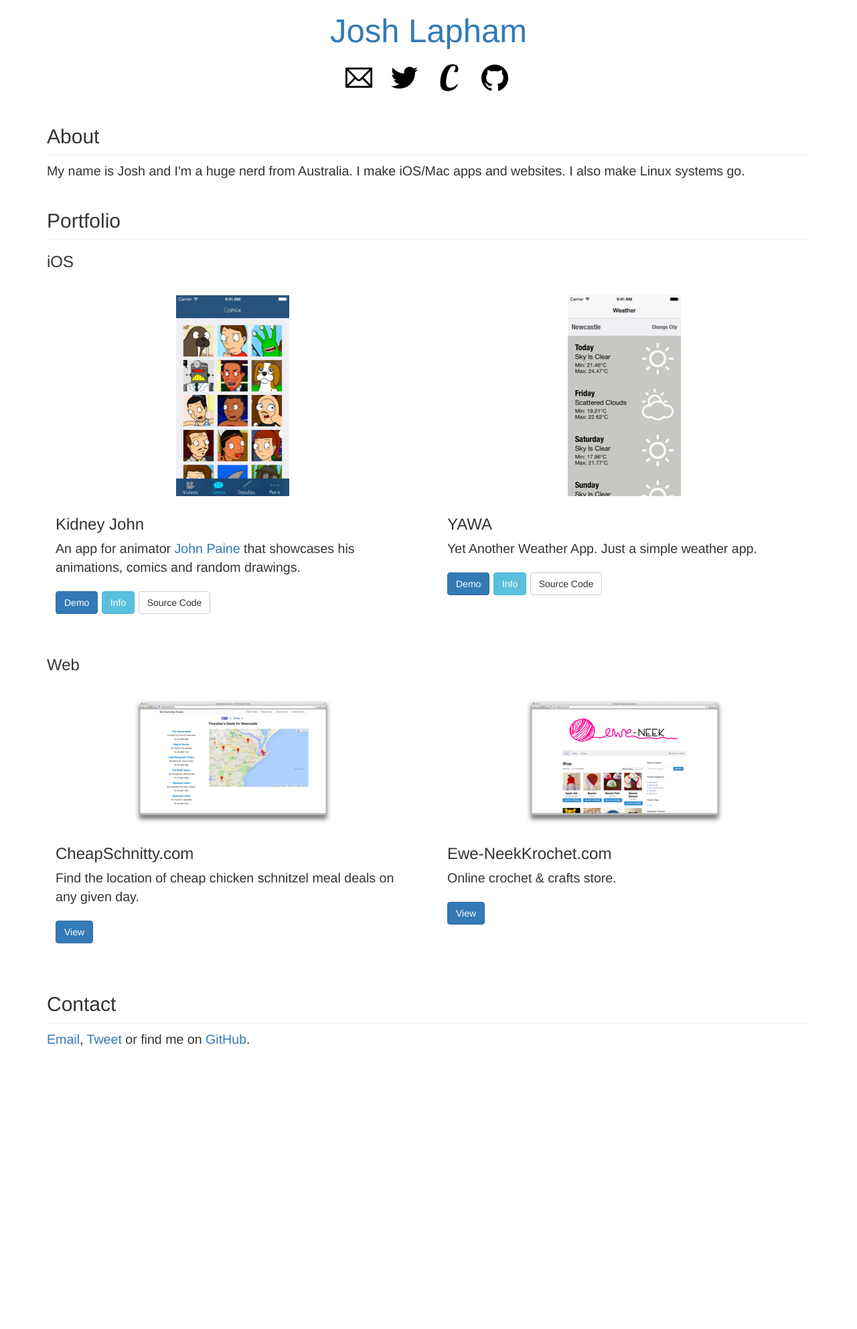
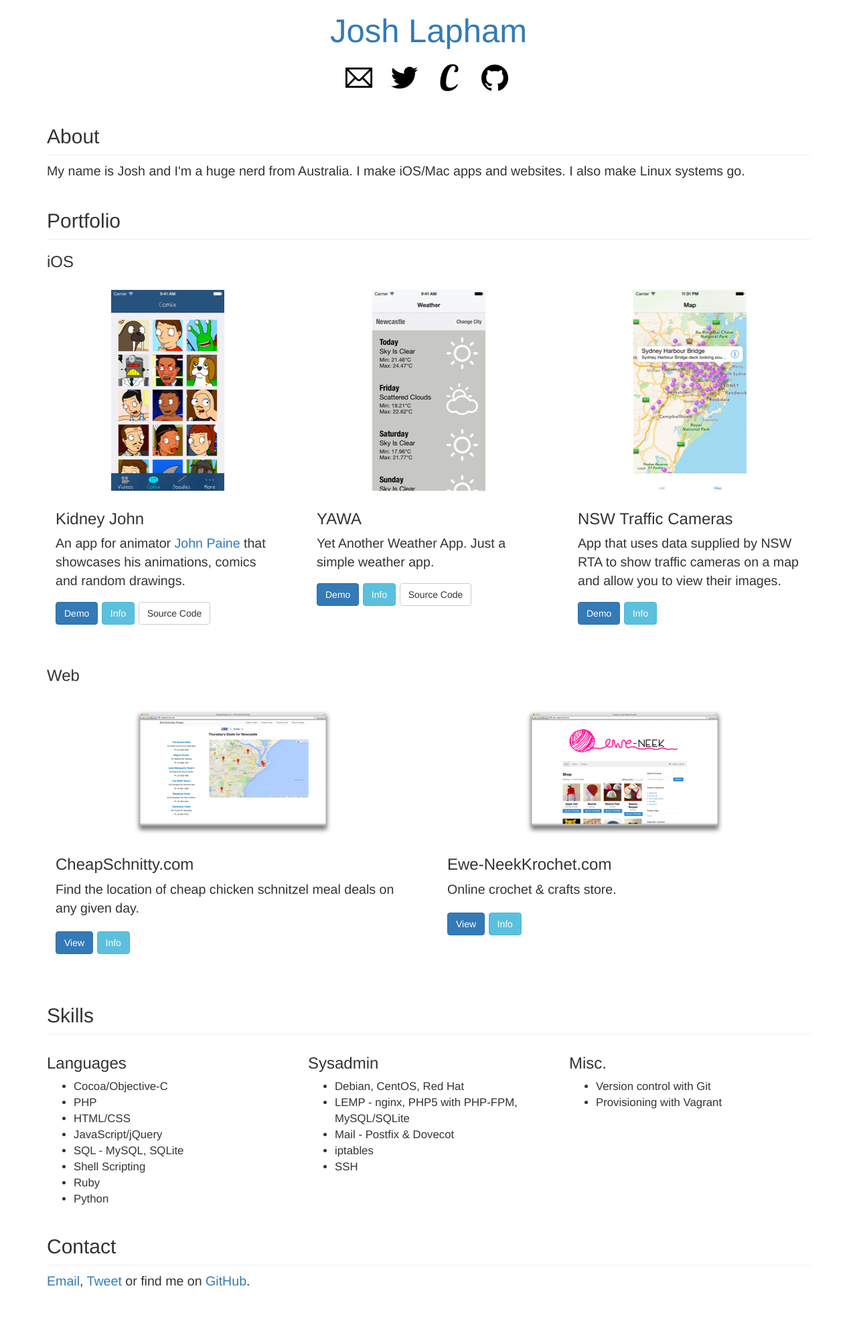
Before and after one commit to joshlapham/JoshLapham.com, a Jekyll site: the page built from index.html, in a window 1280 px wide. Shown: the whole page at 67% size. Built offline with Jekyll 4.4.1, drawn with Linux system fonts in a browser that asks for light colours; nearby versions of some CDN libraries; library files that are not in the unit come from our copies; Markdown is read by kramdown in place of the engine named in the settings; comment, search, counter and statistics services are not loaded; before the commit the page ends 1624 px from its top, so only the background shows below that.

Commit message:
Added new item to Portfolio; added Skills section.

```diff
--- a/_layouts/portfolio_item.html
+++ b/_layouts/portfolio_item.html
@@ -25,7 +25,7 @@
 
             <section class="col-md-12">
               <h4>Skills:</h4>
-              <ul id="app-skills">
+              <ul id="skills">
 
                 {{ content }}
 
--- a/assets/css/custom.css
+++ b/assets/css/custom.css
@@ -24,7 +24,7 @@ h2 {
 }
 
 /* Increase font size of these certain sections */
-#about, #portfolio, #contact {
+#about, #portfolio, #skills, #contact {
 	font-size: 1.4em;
 }
 
@@ -34,6 +34,10 @@ h2 {
 }
 
 #portfolio {
+	padding-bottom: 1%;
+}
+
+#skills {
 	padding-bottom: 1%;
 }
 
@@ -63,3 +67,8 @@ footer {
 #social-icons li {
 	padding: 0;
 }
+
+/* Skills list shown when Info button pressed */
+#skills {
+	font-size: 1.2em;
+}
--- a/index.html
+++ b/index.html
@@ -20,7 +20,7 @@ title: JoshLapham.com
 
                 <section class="row">
 
-                  <section class="col-sm-6 col-md-6">
+                  <section class="col-sm-4 col-md-4">
                     <section class="thumbnail">
                       <img src="/img/portfolio-kidneyapp.png" alt="Kidney John iOS app" />
                       <section class="caption">
@@ -31,7 +31,7 @@ title: JoshLapham.com
                     </section>
                   </section>
 
-                  <section class="col-sm-6 col-md-6">
+                  <section class="col-sm-4 col-md-4">
                     <section class="thumbnail">
                       <img src="/img/portfolio-yawaapp.png" alt="YAWA iOS app" />
                       <section class="caption">
@@ -42,7 +42,18 @@ title: JoshLapham.com
                     </section>
                   </section>
 
-                </section><!-- end row -->
+                   <section class="col-sm-4 col-md-4">
+                    <section class="thumbnail">
+                      <img src="/img/portfolio-trafficcamsapp.png" alt="NSW Traffic Cameras iOS app" />
+                      <section class="caption">
+                        <h3>NSW Traffic Cameras</h3>
+                        <p>App that uses data supplied by NSW RTA to show traffic cameras on a map and allow you to view their images.</p>
+                        <p><a href="https://app.io/fPxoUZ" class="btn btn-primary iframe" role="button">Demo</a> <a href="/portfolio/trafficcamsapp" class="btn btn-info iframe" role="button">Info</a></p>
+                      </section>
+                    </section>
+                  </section>
+
+                </section><!-- /row -->
 
                 <h3>Web</h3>
 
@@ -54,7 +65,7 @@ title: JoshLapham.com
                       <section class="caption">
                         <h3>CheapSchnitty.com</h3>
                         <p>Find the location of cheap chicken schnitzel meal deals on any given day.</p>
-                        <p><a href="http://cheapschnitty.com" class="btn btn-primary" role="button" target="_blank">View</a></p>
+                        <p><a href="http://cheapschnitty.com" class="btn btn-primary" role="button" target="_blank">View</a> <a href="/portfolio/cheapschnitty" class="btn btn-info iframe" role="button">Info</a></p>
                       </section>
                     </section>
                   </section>
@@ -65,7 +76,7 @@ title: JoshLapham.com
                       <section class="caption">
                         <h3>Ewe-NeekKrochet.com</h3>
                         <p>Online crochet & crafts store.</p>
-                        <p><a href="http://ewe-neekkrochet.com" class="btn btn-primary" role="button" target="_blank">View</a></p>
+                        <p><a href="http://ewe-neekkrochet.com" class="btn btn-primary" role="button" target="_blank">View</a> <a href="/portfolio/eweneek" class="btn btn-info iframe" role="button">Info</a></p>
                       </section>
                     </section>
                   </section>
@@ -74,6 +85,49 @@ title: JoshLapham.com
 
               </section><!-- /portfolio -->
 
+              <section id="skills">
+
+                <h2>Skills</h2>
+
+                <section class="row">
+
+                  <section class="col-sm-4 col-md-4">
+                    <h3>Languages</h3>
+                    <ul>
+                      <li>Cocoa/Objective-C</li>
+                      <li>PHP</li>
+                      <li>HTML/CSS</li>
+                      <li>JavaScript/jQuery</li>
+                      <li>SQL - MySQL, SQLite</li>
+                      <li>Shell Scripting</li>
+                      <li>Ruby</li>
+                      <li>Python</li>
+                    </ul>
+                  </section>
+
+                  <section class="col-sm-4 col-md-4">
+                    <h3>Sysadmin</h3>
+                    <ul>
+                      <li>Debian, CentOS, Red Hat</li>
+                      <li>LEMP - nginx, PHP5 with PHP-FPM, MySQL/SQLite</li>
+                      <li>Mail - Postfix & Dovecot</li>
+                      <li>iptables</li>
+                      <li>SSH</li>
+                    </ul>
+                  </section>
+
+                  <section class="col-sm-4 col-md-4">
+                    <h3>Misc.</h3>
+                    <ul>
+                      <li>Version control with Git</li>
+                      <li>Provisioning with Vagrant</li>
+                    </ul>
+                  </section>
+
+                </section><!-- /row -->
+
+              </section><!-- /skills -->
+
             </section><!-- /col -->
 
           </section><!-- /row -->
```
Also changed, not shown: portfolio/cheapschnitty.html (added, +8 -0 lines), portfolio/eweneek.html (added, +7 -0 lines), portfolio/trafficcamsapp.html (added, +9 -0 lines), img/portfolio-trafficcamsapp.png (added).
